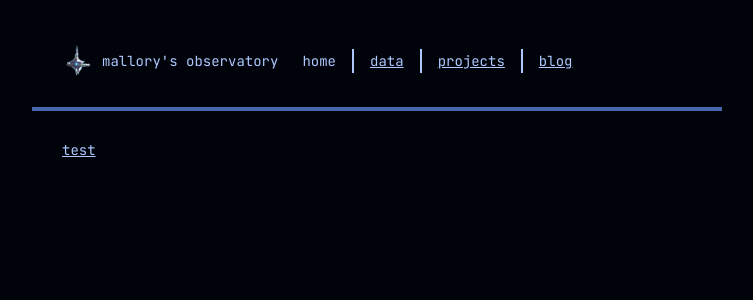
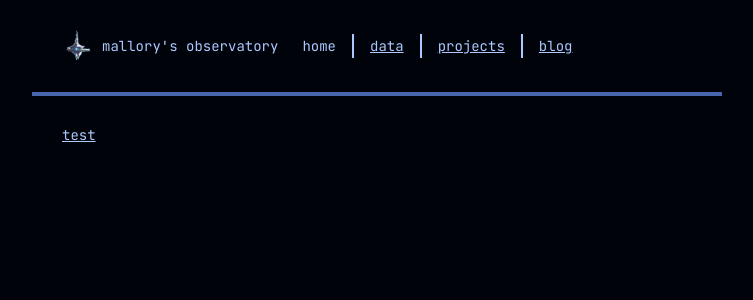
Before and after one commit to malloryhayr/website, a Next.js app: page / in a window 1280 px wide. Shown: the top 300 px of the page, without its empty margins (263-1016 px from the left). Built offline with nearby package versions, Linux system fonts and the light colour scheme.

Commit message:
Update global.scss

```diff
--- a/src/app/global.scss
+++ b/src/app/global.scss
@@ -47,7 +47,7 @@ a {
 nav {
 	max-width: 630px;
 
-	padding-top: 45px;
+	padding-top: 30px;
 	padding-bottom: 30px;
 	padding-left: 30px;
 	padding-right: 30px;
```
